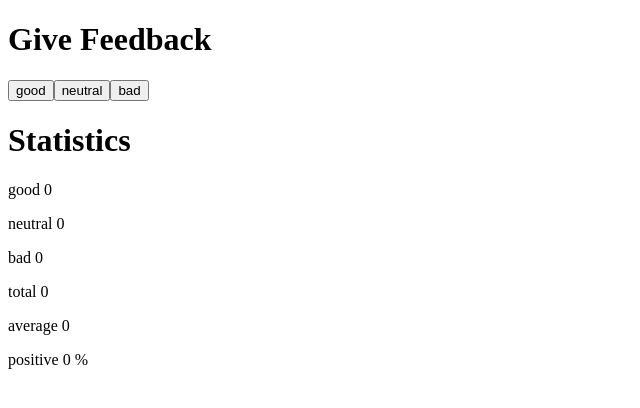
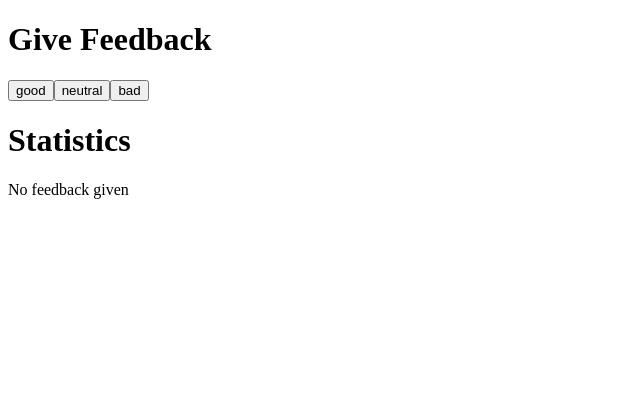
Before and after one commit to judithrea/Full-Stack-Open, a React (Vite) app in the folder part 1/unicafe/: page / in a window 1280 px wide. Shown: the top 408 px of the page, without its empty margins (0-640 px from the left). Built offline with nearby package versions, Linux system fonts and the light colour scheme.

Commit message:
1.9 done

```diff
--- a/part 1/unicafe/src/App.jsx
+++ b/part 1/unicafe/src/App.jsx
@@ -35,10 +35,8 @@ const App = () => {
   }
 
   // Statistics with extra calculations
-  const statsArray = [good, neutral, bad]
+  const statsTotal = good + neutral + bad
   const averageArray = [good, neutral * 0, bad * -1]
-  const statsTotal = statsArray.reduce(
-    (accumulator, currentValue) => accumulator + currentValue, 0)
   const statsAverage = averageArray.reduce(
     (accumulator, currentValue) => accumulator + currentValue, 0) / statsTotal
   const positivePercentage = (good / statsTotal) * 100
@@ -51,6 +49,9 @@ const App = () => {
       <Button onClick={handleBadClick} text={badText} />
 
       <h1>Statistics</h1>
+      {/* Only display statistics if there's feedback data */}
+      {statsTotal > 0? (
+        <div>
           <Statistics text={goodText} clicks={good} />
           <Statistics text={neutralText} clicks={neutral} />
           <Statistics text={badText} clicks={bad} />
@@ -58,6 +59,11 @@ const App = () => {
           <Statistics text='average' clicks={statsTotal === 0? 0: statsAverage} />
           <Statistics text='positive' clicks={statsTotal === 0? `${0} %`: `${positivePercentage} %`} />
         </div>
+      ) : (
+        <p>No feedback given</p>
+      )
+      }
+    </div>
   )
 }
 
```
Lines whose indentation alone changed are shown as unchanged.
